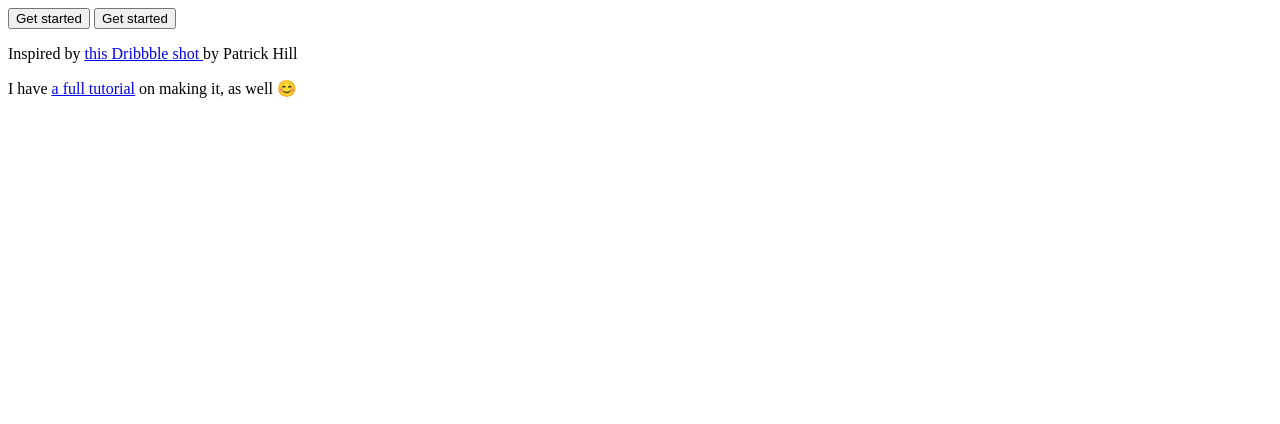
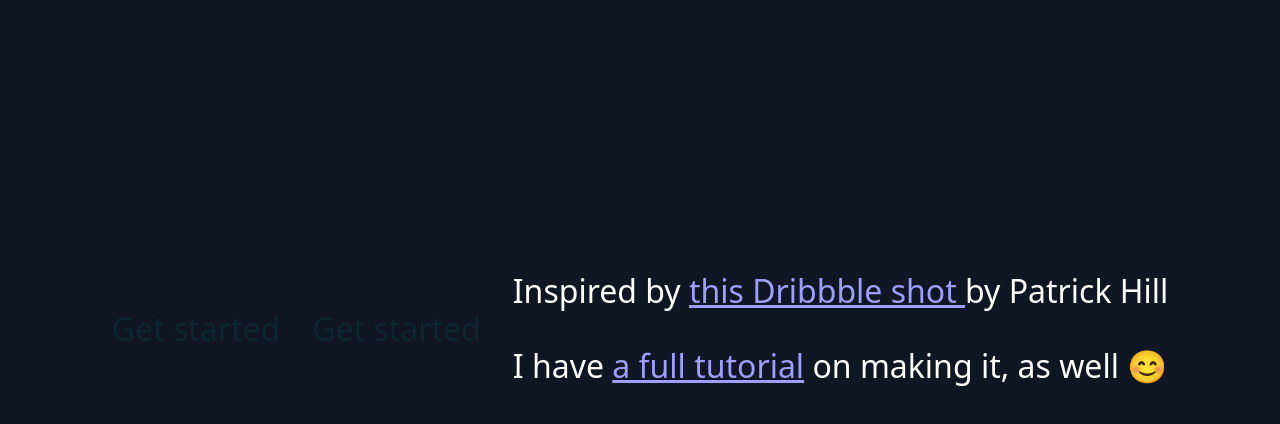
Before and after one commit to Annie-Huang/glass-buttons, a website: page index.html in a window 1280 px wide. Drawn offline with Linux system fonts and the light colour scheme.

Commit message:
Add basic reset and .glassy-button styling for style.css

```diff
--- a/index.html
+++ b/index.html
@@ -7,6 +7,7 @@
       content="width=device-width, user-scalable=no, initial-scale=1.0, maximum-scale=1.0, minimum-scale=1.0"
     />
     <meta http-equiv="X-UA-Compatible" content="ie=edge" />
+    <link rel="stylesheet" href="style.css" />
     <title>Document</title>
   </head>
   <body>
--- /dev/null
+++ b/style.css
@@ -0,0 +1,31 @@
+:root {
+  --bg: hsl(221, 37%, 10%);
+  --button-text: hsl(200, 60%, 12%);
+  --button-1-surface: hsl(197, 88%, 58%);
+  --button-2-surface: hsl(41, 96%, 56%);
+}
+
+html {
+  color-scheme: dark;
+  font-family: system-ui;
+  font-size: 2rem;
+  background: var(--bg);
+}
+body {
+  min-height: 80vh;
+  display: flex;
+  gap: 1rem;
+  justify-content: center;
+  place-items: center;
+}
+
+.glassy-button {
+  cursor: pointer;
+  font: inherit;
+  color: var(--button-text);
+  font-weight: 500;
+  padding: 0;
+  border: 0;
+  border-radius: 1rem;
+  background-color: transparent;
+}
```
